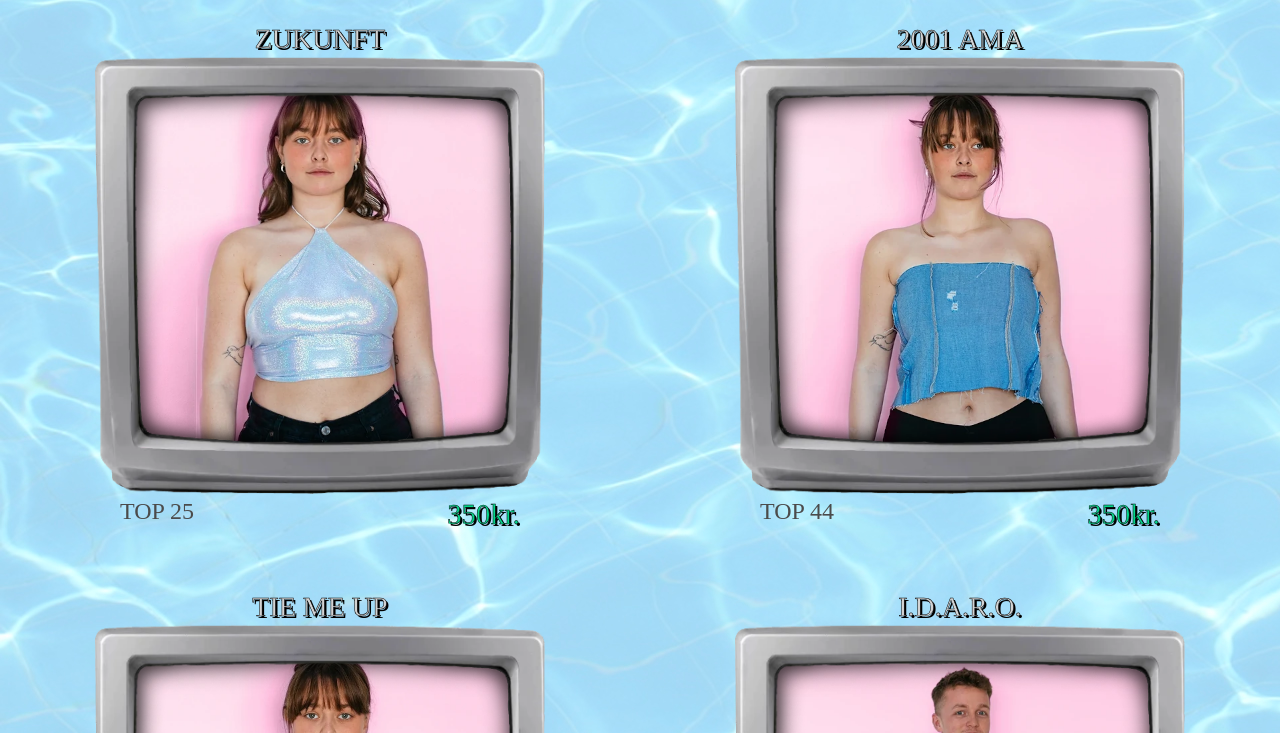
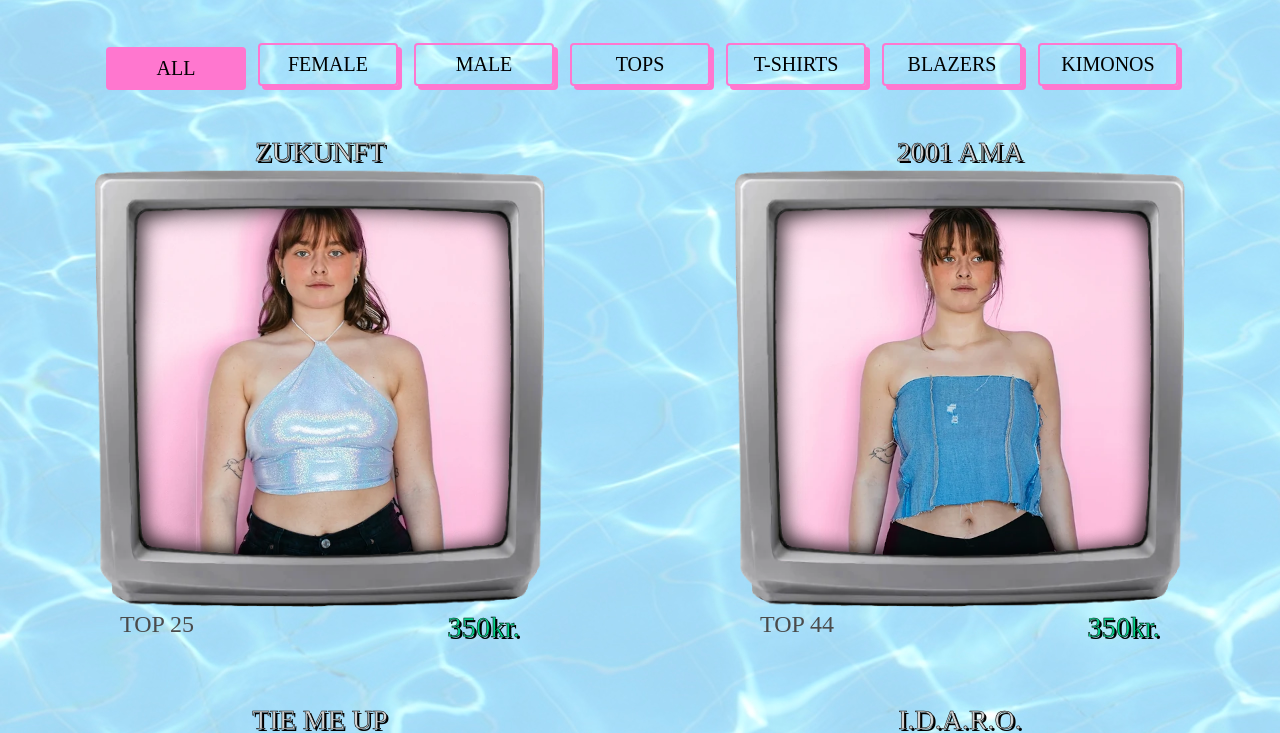
Before and after one commit to Hejjeghedderfuglekigger/post-aflevering-kode, a plain HTML site: page shop.html in a window 1280 px wide. Shown: the part 264-997 px from the top of the page. Drawn offline with Linux system fonts and the light colour scheme; a web font is replaced by a local one.

Commit message:
Kategorier til shop

```diff
--- a/css/shop.css
+++ b/css/shop.css
@@ -1,3 +1,56 @@
+
+
+#menus-and-shopcart {
+    display: flex;
+}
+
+#shop-cart {
+    width: 50px;
+    margin: 0 0.6em;
+}
+
+
+#categories {
+    padding: 1em;
+    margin-bottom: 1em;
+}
+
+h4 {
+    font-size: 1em;
+    margin-bottom: 1em;
+    text-align: center;
+}
+
+#list-of-buttons {
+    display: flex;
+    flex-wrap: wrap;
+    justify-content: center;
+}
+
+.category-button {
+    padding: 8px;
+    margin: auto 8px 0.5em;
+    border-radius: 4px;
+    box-shadow: 2px 2px #ff77cf;
+    width: 6em;
+    text-align: center;
+    color: black;
+    border: 1px solid #ff77cf;
+    font-size: 0.8em;
+}
+
+.category-button:hover {
+    cursor: pointer;
+    background-color: #ff77cf;
+}
+
+#list-of-buttons .active,
+.category-button:active {
+    transform: translate(4px, 4px);
+    box-shadow: none;
+    background-color: #ff77cf;
+}
+
 h3 {
     font-size: 1.2em;
     color: lightgrey;
@@ -86,18 +139,40 @@ h3 {
 }
 
 @media only screen and (min-width: 700px) {
-  .product-flex {
+    h4 {
+        font-size: 1.2em;
+    }
+
+    #products {
         display: flex;
         justify-content: space-around;
+        width: 100%;
+        flex-wrap: wrap;
+    }
+
+    .product-and-info {
+        width: 49%;
     }
 
     .see-more-text {
         font-size: 1em;
     }
+
+    .category-button {
+        font-size: 1em;
+        padding: 8px;
+        width: 6em;
+        box-shadow: 4px 4px #ff77cf;
+        border: 2px solid #ff77cf;
+    }
 }
 
 /*  mobil skift til desktop !!! */
 @media only screen and (min-width: 1024px) {
+    #products {
+        width: 100%;
+    }
+
     h3 {
         font-size: 1.4em;
     }
--- a/js/shop.js
+++ b/js/shop.js
@@ -17,6 +17,44 @@ $(document).ready(function () {
     $(".product_showcase").mouseout(function () {
         $(this).children(".see-more-text").css("z-index", "-10");
     });
+
+
+    var productPic = $('.product-and-info');
+    var picButtons = $('.category-button');
+    setButtonActive(0);
+
+    function showProducts(n) {
+        var productToShow = $(n);
+        var i;
+
+        for (i = 0; i < productPic.length; i++) {
+            productPic[i].style.display = "none";
+        }
+
+        for (i = 0; i < productToShow.length; i++) {
+            productToShow[i].style.display = "block";
+        }
+    }
+
+    function setButtonActive(n) {
+        var i;
+
+        for (i = 0; i < picButtons.length; i++) {
+            picButtons[i].className = picButtons[i].className.replace(" active", "");
+        }
+
+        picButtons[n].className += " active";
+    }
+
+    $('#all').click(function(){showProducts('.product-and-info'); setButtonActive(0)});
+    $('#female').click(function(){showProducts('.female'); setButtonActive(1)});
+    $('#male').click(function(){showProducts('.male'); setButtonActive(2)});
+    $('#tops').click(function(){showProducts('.top'); setButtonActive(3)});
+    $('#t-shirts').click(function(){showProducts('.t-shirt'); setButtonActive(4)});
+    $('#blazers').click(function(){showProducts('.blazer'); setButtonActive(5)});
+    $('#kimonos').click(function(){showProducts('.kimono'); setButtonActive(5)});
+
+
     // ... Kode slut ...
 
 });
--- a/shop.html
+++ b/shop.html
@@ -1,24 +1,16 @@
 <!DOCTYPE html>
 <html lang="en">
+
 <head>
     <meta charset="UTF-8" />
     <meta name="robots" content="noindex, nofollow" />
     <meta name="viewport" content="width=device-width, initial-scale=1.0" />
     <meta http-equiv="X-UA-Compatible" content="ie=edge" />
-    <meta
-      name="description"
-      content="Here you find all Lollitops awesome products for sale"
-    />
-    <meta
-      name="keywords"
-      content="lollitop, lolli, top, shop product, products, style, conscious, upcycling"
-    />
+    <meta name="description" content="Here you find all Lollitops awesome products for sale" />
+    <meta name="keywords" content="lollitop, lolli, top, shop product, products, style, conscious, upcycling" />
     <meta name="author" content="Martin Rieper Boesen" />
 
-    <link
-      href="https://fonts.googleapis.com/css2?family=Goldman&display=swap"
-      rel="stylesheet"
-    />
+    <link href="https://fonts.googleapis.com/css2?family=Goldman&display=swap" rel="stylesheet" />
 
     <link rel="stylesheet" href="css/reset.css" />
     <link rel="stylesheet" href="css/style.css" />
@@ -37,6 +29,7 @@
                     <img src="images/logosilver.png" alt="Lollitop" />
                 </picture>
             </a>
+            <div id="menus-and-shopcart">
                 <div id="burger-icon">
                     <img src="images/burger-icon.svg" alt="Menu icon" />
                 </div>
@@ -46,23 +39,22 @@
                     </li>
                     <li>
                         <a href="gallery.html">
-              <span class="menu-underline">G</span>ALLERY</a
-            >
+                            <span class="menu-underline">G</span>ALLERY</a>
                     </li>
                     <li>
                         <a href="projects.html">
-              <span class="menu-underline">P</span>ROJECTS</a
-            >
+                            <span class="menu-underline">P</span>ROJECTS</a>
                     </li>
                     <li>
                         <a href="production.html">
-              <span class="menu-underline">P</span>RODUCTION</a
-            >
+                            <span class="menu-underline">P</span>RODUCTION</a>
                     </li>
                     <li>
                         <a href="about.html"> <span class="menu-underline">A</span>BOUT</a>
                     </li>
                 </ul>
+                <img src="images/shop_cart.svg" alt="My Cart" id="shop-cart">
+            </div>
         </div>
 
         <ul id="dropdown-menu">
@@ -83,12 +75,24 @@
         </p>
         <article>
             <h1>SHOP</h1>
-        <h2>WHEN LIVE GIVES U LEMONS WEAR LOLLITOP</h2>
+            <h2>WHEN LIFE GIVES U LEMONS WEAR LOLLITOP</h2>
 
-        <!-- Denne div er for at kunne flexe produkterne ved siden af hinanden på større skærme -->
-        <div class="product-flex">
+            <div id="products-category-flex">
+                <aside id="categories">
+                    <ul id="list-of-buttons">
+                        <li id="all" class="category-button">ALL</li>
+                        <li id="female" class="category-button">FEMALE</li>
+                        <li id="male" class="category-button">MALE</li>
+                        <li id="tops" class="category-button">TOPS</li>
+                        <li id="t-shirts" class="category-button">T-SHIRTS</li>
+                        <li id="blazers" class="category-button">BLAZERS</li>
+                        <li id="kimonos" class="category-button">KIMONOS</li>
+                    </ul>
+                </aside>
+
+                <div id="products">
                     <!-- Samme struktur for alle produkterne starter her -->
-          <section class="product-and-info">
+                    <section class="product-and-info female top">
                         <!-- Navnet på produktet -->
                         <h3>ZUKUNFT</h3>
 
@@ -121,7 +125,7 @@
                     </section>
                     <!-- Samme struktur for alle produkterne slutter her, og gentaget i de følgende sektioner -->
 
-          <section class="product-and-info">
+                    <section class="product-and-info female top">
                         <h3>2001 AMA</h3>
                         <a href="product2.html">
                             <div class="product_showcase">
@@ -144,10 +148,8 @@
                             <p class="price">350kr.</p>
                         </div>
                     </section>
-        </div>
 
-        <div class="product-flex">
-          <section class="product-and-info">
+                    <section class="product-and-info female top">
                         <h3>TIE ME UP</h3>
                         <a href="product3.html">
                             <div class="product_showcase">
@@ -171,7 +173,7 @@
                         </div>
                     </section>
 
-          <section class="product-and-info">
+                    <section class="product-and-info male t-shirt">
                         <h3>I.D.A.R.O.</h3>
                         <a href="product4.html">
                             <div class="product_showcase">
@@ -193,6 +195,7 @@
                             <p class="price">350kr.</p>
                         </div>
                     </section>
+                </div>
             </div>
 
             <!-- Dette er en ikon serie der kommer i bunden af side før SoMe ikonerne -->
@@ -221,14 +224,10 @@
         <div class="footer-social-icons">
             <ul>
                 <li>
-            <a href="https://www.instagram.com/lollitop8000/"
-              ><img src="images/pinkinsta.png" alt="Instagram"
-            /></a>
+                    <a href="https://www.instagram.com/lollitop8000/"><img src="images/pinkinsta.png" alt="Instagram" /></a>
                 </li>
                 <li>
-            <a href="https://www.facebook.com/Lollitop8000-103294858154757"
-              ><img src="images/pinkfb.png" alt="Facebook"
-            /></a>
+                    <a href="https://www.facebook.com/Lollitop8000-103294858154757"><img src="images/pinkfb.png" alt="Facebook" /></a>
                 </li>
             </ul>
         </div>
@@ -241,4 +240,5 @@
     <script src="js/js.js"></script>
     <script src="js/shop.js"></script>
 </body>
+
 </html>
```
Lines whose indentation alone changed are shown as unchanged.
